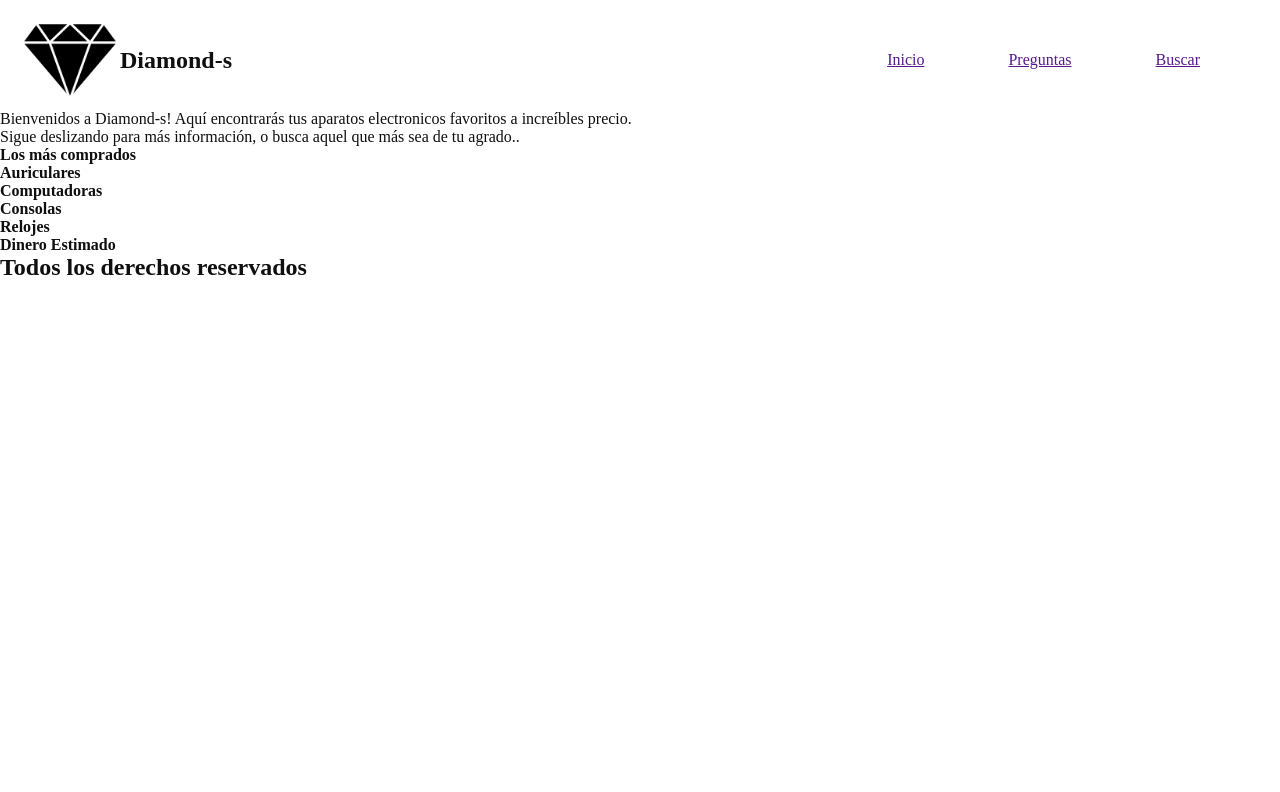
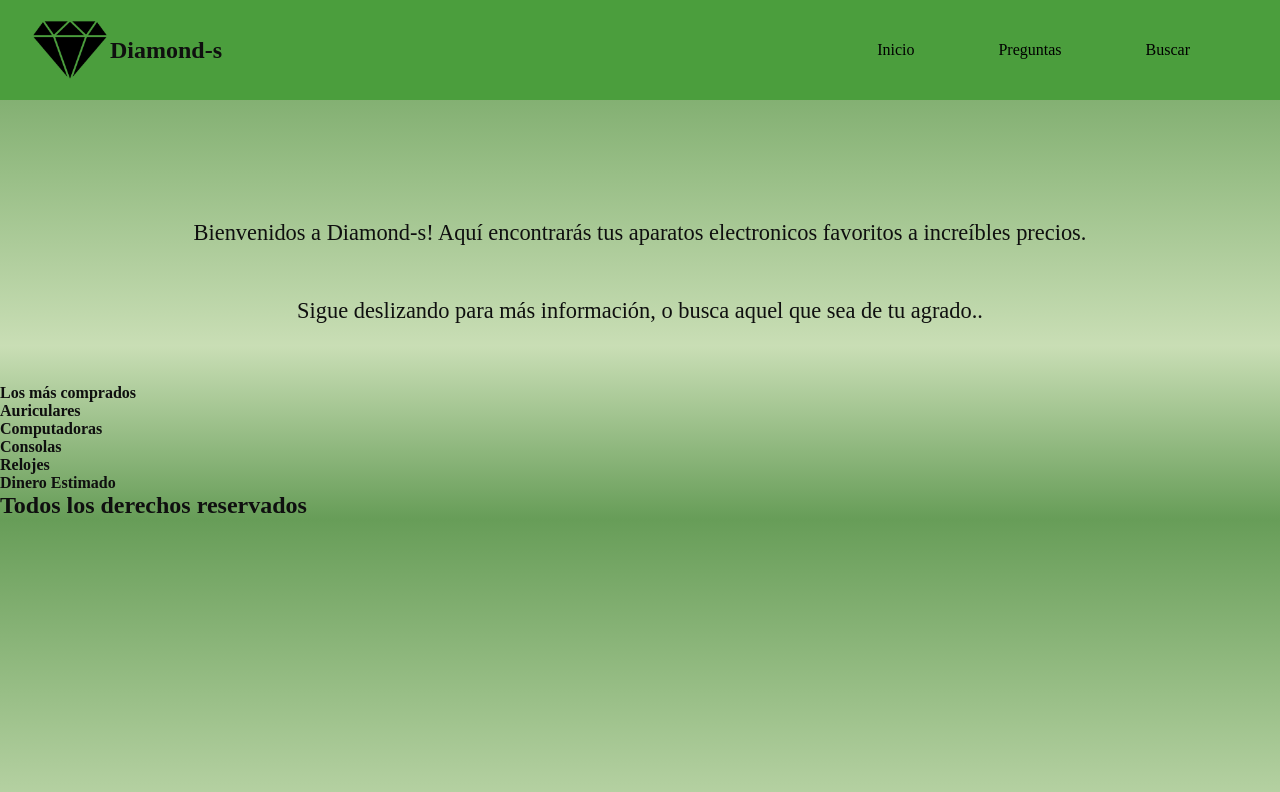
Before and after one commit to vipr4/ProyectoCoder-Durany, a plain HTML site: page index.html in a window 1280 px wide. Drawn offline with Linux system fonts and the light colour scheme.

Commit message:
Cambios de estilos en css

```diff
--- a/css/styles.css
+++ b/css/styles.css
@@ -10,13 +10,14 @@
 
 body {
     color: rgb(15, 15, 15);
-    background-image: linear-gradient (rgb(255, 255, 255), whitesmoke, rgb(255, 255, 255));
+    background-image: linear-gradient(#679d58, #98be86, #c9deb5, #679d58);
 }
 
 /* Estilos del header */
 
 header {
-    margin-top: 10px;
+    padding: 10px;
+    background-color: #4b9e3d;
 }
 
 header nav {
@@ -32,8 +33,8 @@ header nav {
 }
 
 header nav img {
-    width: 100px;
-    height: 100px;
+    width: 80px;
+    height: 80px;
 }
 
 .titulo-2 ul {
@@ -44,3 +45,19 @@ header nav img {
 .titulo-2 ul li {
     padding-right: 80px;
 }
+
+.titulo-2 a {
+    text-decoration: none;
+    color: black;
+}
+
+/* Aqui se colocaran los estilos del main */
+
+main {
+    margin-top: 60px;
+}
+main p {
+    text-align: center;
+    font-size: 1.4rem;
+    padding: 60px;
+}
--- a/index.html
+++ b/index.html
@@ -46,13 +46,13 @@
 
             <main>
                 <p>
-            Bienvenidos a Diamond-s! Aquí encontrarás tus aparatos electronicos favoritos a increíbles precio. <br> Sigue deslizando para más información, o busca aquel que más sea de tu agrado..
+                    Bienvenidos a Diamond-s! Aquí encontrarás tus aparatos electronicos favoritos a increíbles precios. <br> <br> <br> Sigue deslizando para más información, o busca aquel que sea de tu agrado..
                 </p>
             </main>
 
             <!-- Aqui se colocaran las opciones de busquedad -->
 
-    <section>
+            <section class="busqueda">
                 <div>
                     <h4> Los más comprados </h4>
                     <h4> Auriculares </h4>
@@ -63,6 +63,12 @@
                 <h4> Dinero Estimado </h4>
             </section>
 
+            <section class="imagenes-busqueda">
+                <div>
+
+                </div>
+            </section>
+
     <!-- Aqui se colocara el footer -->
 
     <footer>
```
Lines whose indentation alone changed are shown as unchanged.
